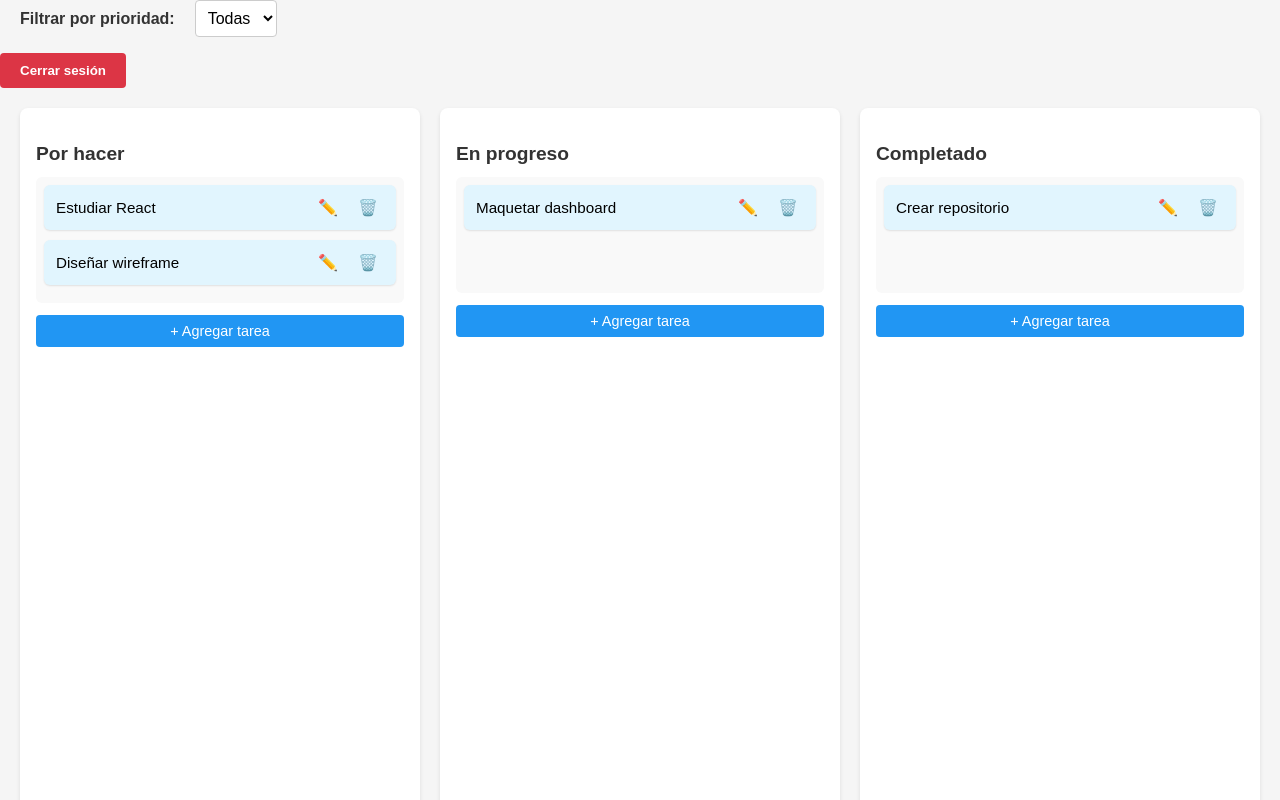
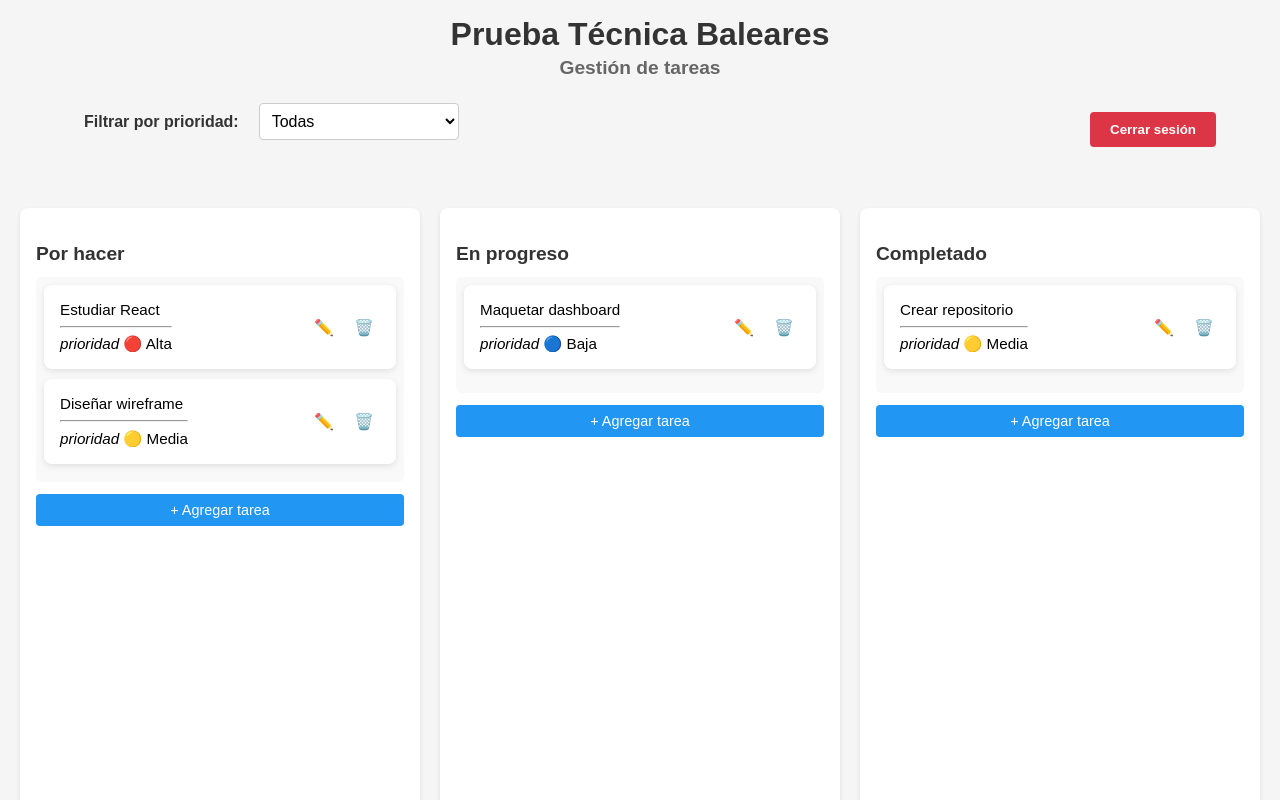
Before and after one commit to JairoVL/task-board, a React (Vite) app: page /dashboard in a window 1280 px wide. Shown: the top 800 px of the page. Built offline with nearby package versions, Linux system fonts and the light colour scheme; sample sign-in values are in the browser's storage.

Commit message:
actualizacion de README.md y se agregan las prioridades en las cards

```diff
--- a/src/components/UI/Select/Select.module.scss
+++ b/src/components/UI/Select/Select.module.scss
@@ -4,4 +4,5 @@
   border: 1px solid #ccc;
   background-color: white;
   font-size: 1rem;
+  width: 200px;
 }
--- a/src/pages/Dashboard/Dashboard.module.scss
+++ b/src/pages/Dashboard/Dashboard.module.scss
@@ -1,3 +1,40 @@
+.header {
+  padding: 1rem 2rem;
+  text-align: center;
+}
+
+.title {
+  margin: 0;
+  font-size: 2rem;
+  color: #333;
+}
+
+.subtitle {
+  margin: 0.25rem 0 1.5rem;
+  font-size: 1.2rem;
+  color: #666;
+}
+
+.controlsRow {
+  display: flex;
+  flex-direction: row-reverse;
+  justify-content: space-between;
+  align-items: center;
+  margin-bottom: 1rem;
+  padding: 0 2rem;
+}
+
+.filterContainer {
+  display: flex;
+  align-items: center;
+  gap: 0.5rem;
+}
+
+.filterLabel {
+  font-weight: bold;
+}
+
+
 .dashboard {
   display: flex;
   gap: 20px;
--- a/src/pages/Dashboard/Dashboard.tsx
+++ b/src/pages/Dashboard/Dashboard.tsx
@@ -103,7 +103,17 @@ const Dashboard: React.FC<DashboardProps> = ({ onLogout }) => {
 
   return (
     <>
-      <div className={styles.headerRow}>
+    <div className={styles.header}>
+      <h1 className={styles.title}>Prueba Técnica Baleares</h1>
+      <h2 className={styles.subtitle}>Gestión de tareas</h2>
+
+      <div className={styles.controlsRow}>
+        {onLogout && (
+          <Button onClick={onLogout} variant="danger">
+            Cerrar sesión
+          </Button>
+        )}
+
         <div className={styles.filterContainer}>
           <label htmlFor="priority-filter" className={styles.filterLabel}>
             Filtrar por prioridad:
@@ -122,12 +132,7 @@ const Dashboard: React.FC<DashboardProps> = ({ onLogout }) => {
             ]}
           />
         </div>
-
-        {onLogout && (
-          <Button onClick={onLogout} variant="danger">
-            Cerrar sesión
-          </Button>
-        )}
+      </div>
     </div>
 
     <DragDropContext onDragEnd={onDragEnd}>
--- a/src/pages/Dashboard/components/TaskCard.tsx
+++ b/src/pages/Dashboard/components/TaskCard.tsx
@@ -2,7 +2,7 @@ import React from "react";
 import { Draggable } from "react-beautiful-dnd";
 import styles from "../Dashboard.module.scss";
 import type { Task } from "../../../types/board";
-
+import Card from "../../../components/UI/Card/Card";
 
 type TaskCardProps = {
   task: Task;
@@ -23,18 +23,30 @@ const TaskCard: React.FC<TaskCardProps> = ({
     <Draggable draggableId={task.id} index={index}>
       {(provided) => (
         <div
-          className={styles.task}
           ref={provided.innerRef}
           {...provided.draggableProps}
           {...provided.dragHandleProps}
         >
+          <Card className={styles.task}>
             <div className={styles.taskContent}>
+              <div className={styles.taskHeader}>
                 <span>{task.title}</span>
+                <hr />
+                <span className={`${styles.priority} ${styles[task.priority]}`}> <><i>prioridad</i> </>
+                  {task.priority === "low"
+                    ? "🔵 Baja"
+                    : task.priority === "medium"
+                    ? "🟡 Media"
+                    : "🔴 Alta"}
+                </span>
+              </div>
+
               <div className={styles.taskActions}>
                 <button onClick={() => onEdit(columnId, task.id)}>✏️</button>
                 <button onClick={() => onDelete(columnId, task.id)}>🗑️</button>
               </div>
             </div>
+          </Card>
         </div>
       )}
     </Draggable>
--- a/src/pages/Login/Login.tsx
+++ b/src/pages/Login/Login.tsx
@@ -42,7 +42,7 @@ const Login: React.FC<LoginProps> = ({ onLogin }) => {
         onChange={(e) => setPassword(e.target.value)}
       />
 
-      <Button onClick={handleLogin}>Entrar</Button>
+      <Button onClick={handleLogin} variant="primary">Entrar</Button>
     </div>
   );
 };
```
Also changed, not shown: 1 other file (tests, documents, lock files or other folders). Lines whose indentation alone changed are shown as unchanged.
